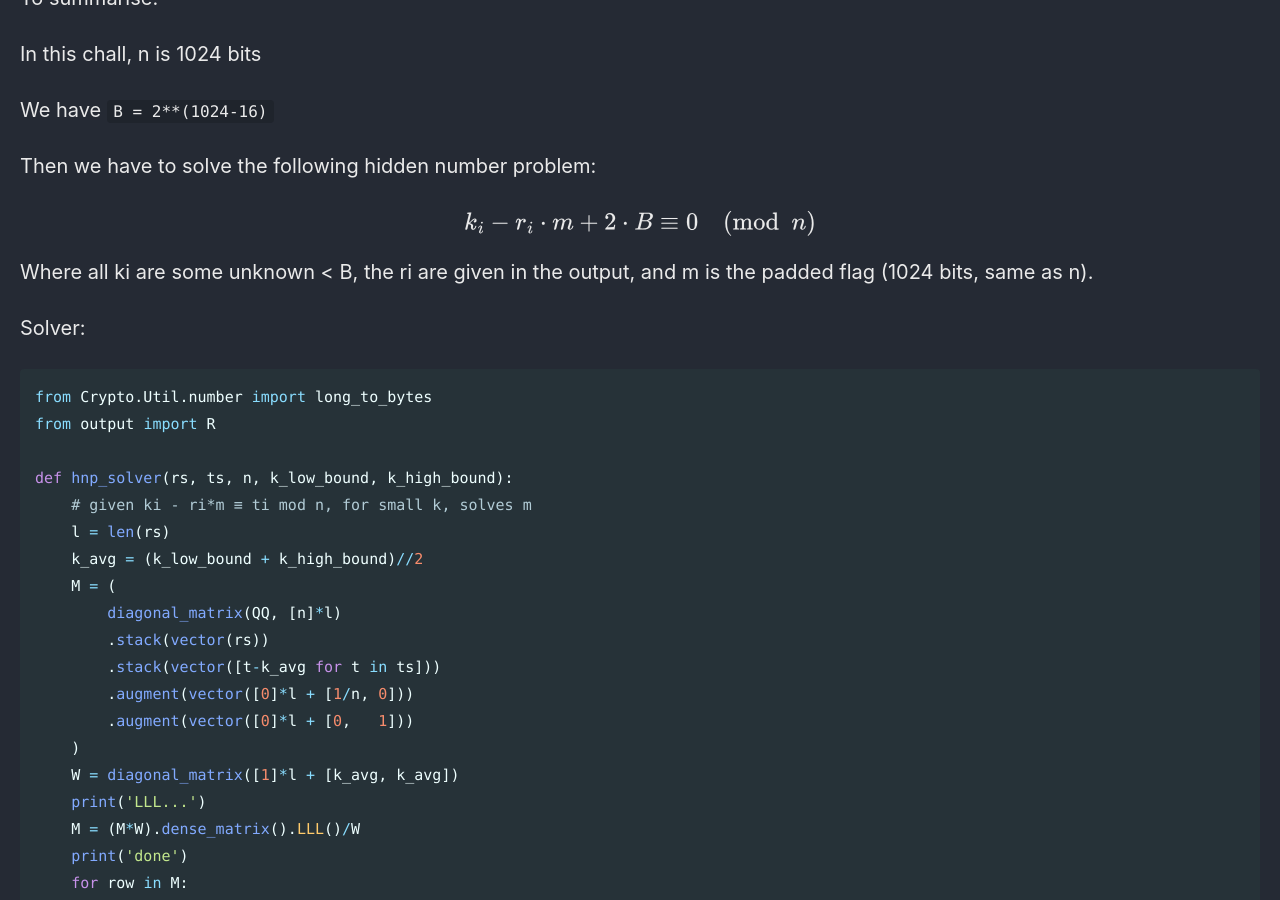
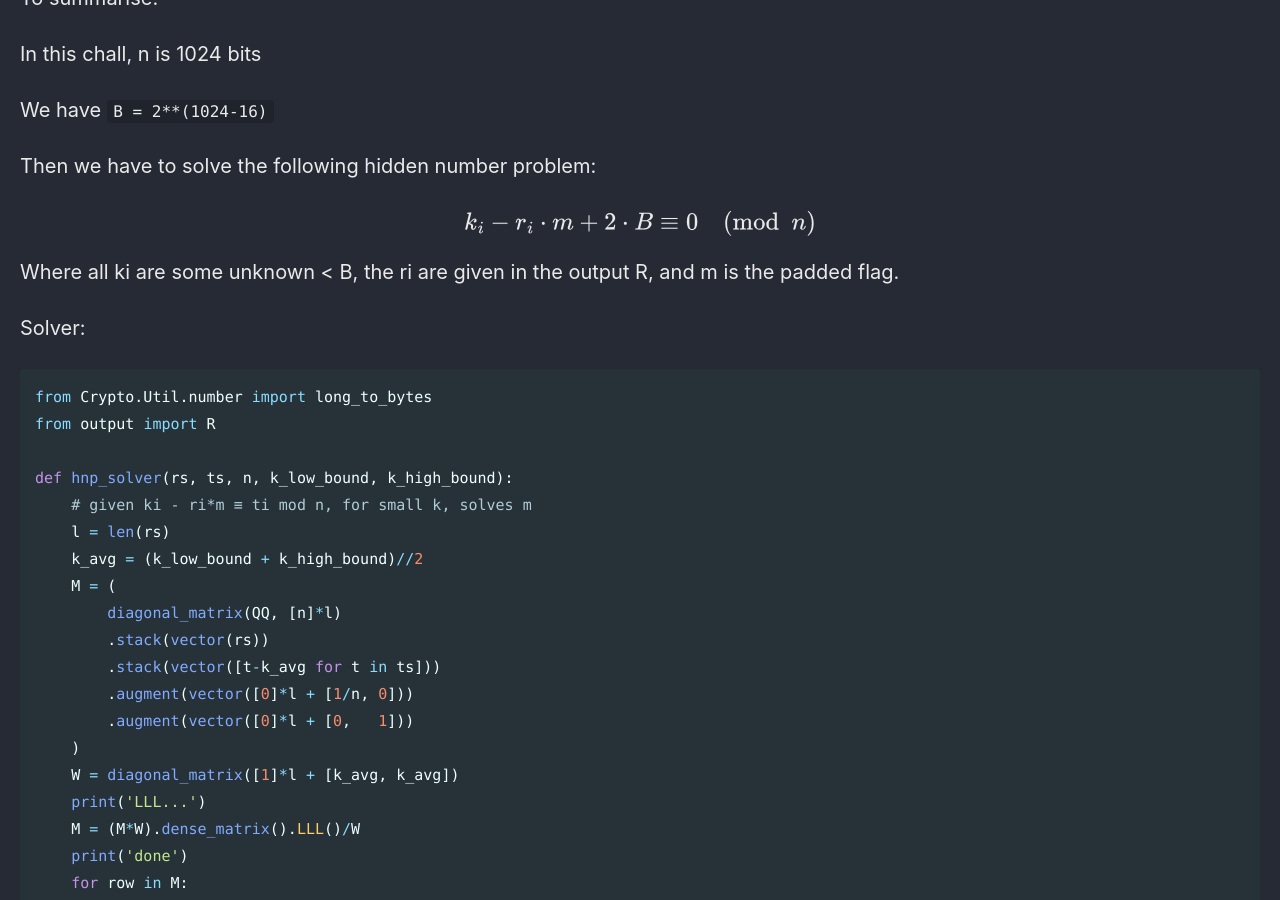
Before and after one commit to Connor-McCartney/Connor-McCartney.github.io, a Jekyll site: the page built from _pages/cryptography/rsa/Verilicious-HTBCyberApocalypseCTF2025.md, in a window 1280 px wide and 900 px high, scrolled down 2145 px. Built offline with Jekyll 4.4.1, drawn with Linux system fonts in a browser that asks for light colours; cached includes are drawn as plain includes.

Commit message:
Update Verilicious-HTBCyberApocalypseCTF2025.md

```diff
--- a/_pages/cryptography/rsa/Verilicious-HTBCyberApocalypseCTF2025.md
+++ b/_pages/cryptography/rsa/Verilicious-HTBCyberApocalypseCTF2025.md
@@ -96,7 +96,7 @@ Then we have to solve the following hidden number problem:
 $$k_i - r_i \cdot m + 2 \cdot B \equiv 0 \pmod n$$
 
 
-Where all ki are some unknown < B, the ri are given in the output, and m is the padded flag (1024 bits, same as n).
+Where all ki are some unknown < B, the ri are given in the output R, and m is the padded flag.
 
 
 Solver:
```
